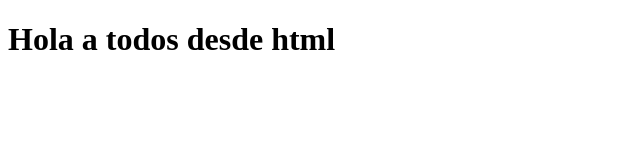
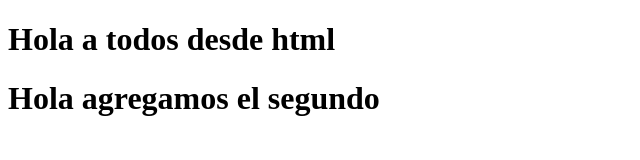
Before and after one commit to TonatiuhDSJ21/git-ejemplo, a plain HTML site: page index.html in a window 1280 px wide. Shown: the whole page, without its empty margins (0-640 px from the left). Drawn offline with Linux system fonts and the light colour scheme.

Commit message:
agregamos segundo

```diff
--- a/index.html
+++ b/index.html
@@ -8,5 +8,6 @@
 </head>
 <body>
     <h1>Hola a todos desde html</h1>
+    <h1>Hola agregamos el segundo</h1>
 </body>
 </html>
```
